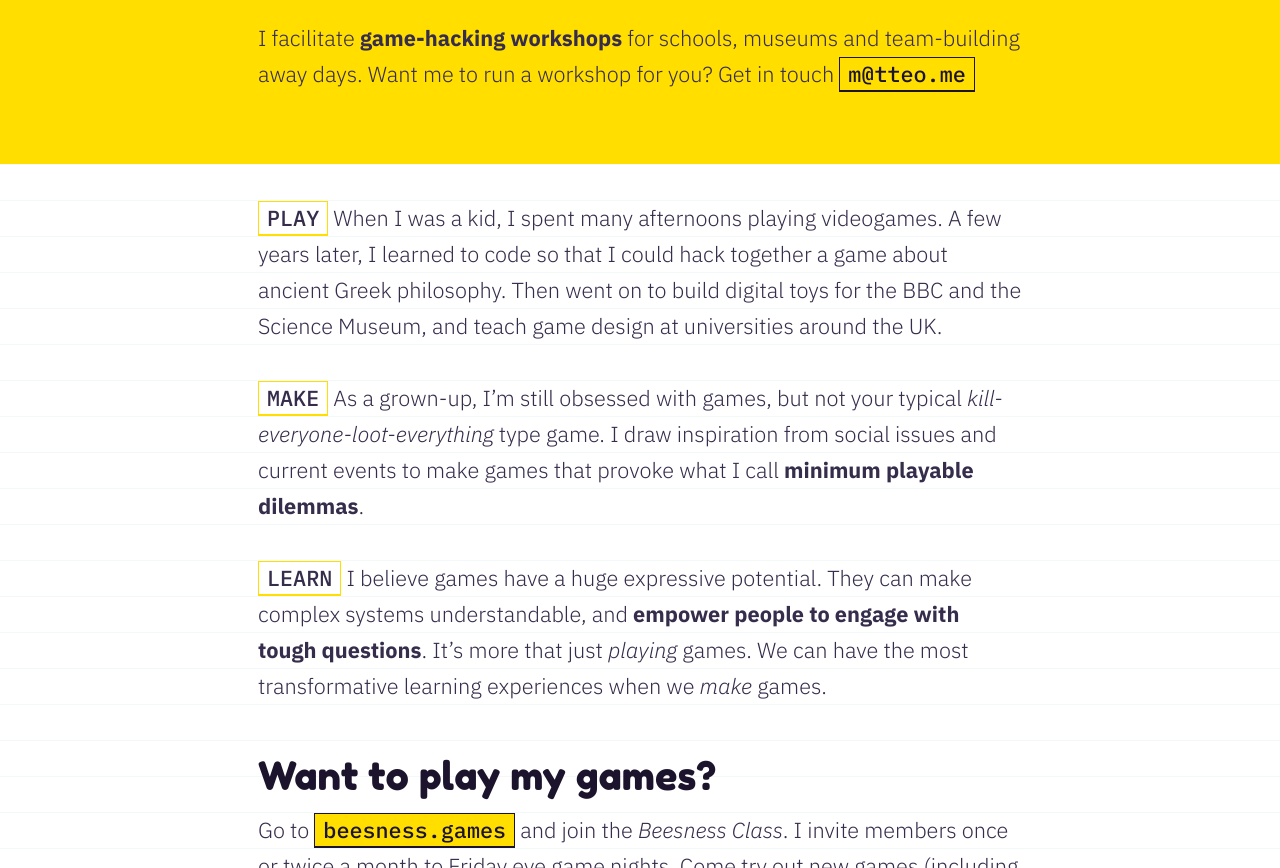
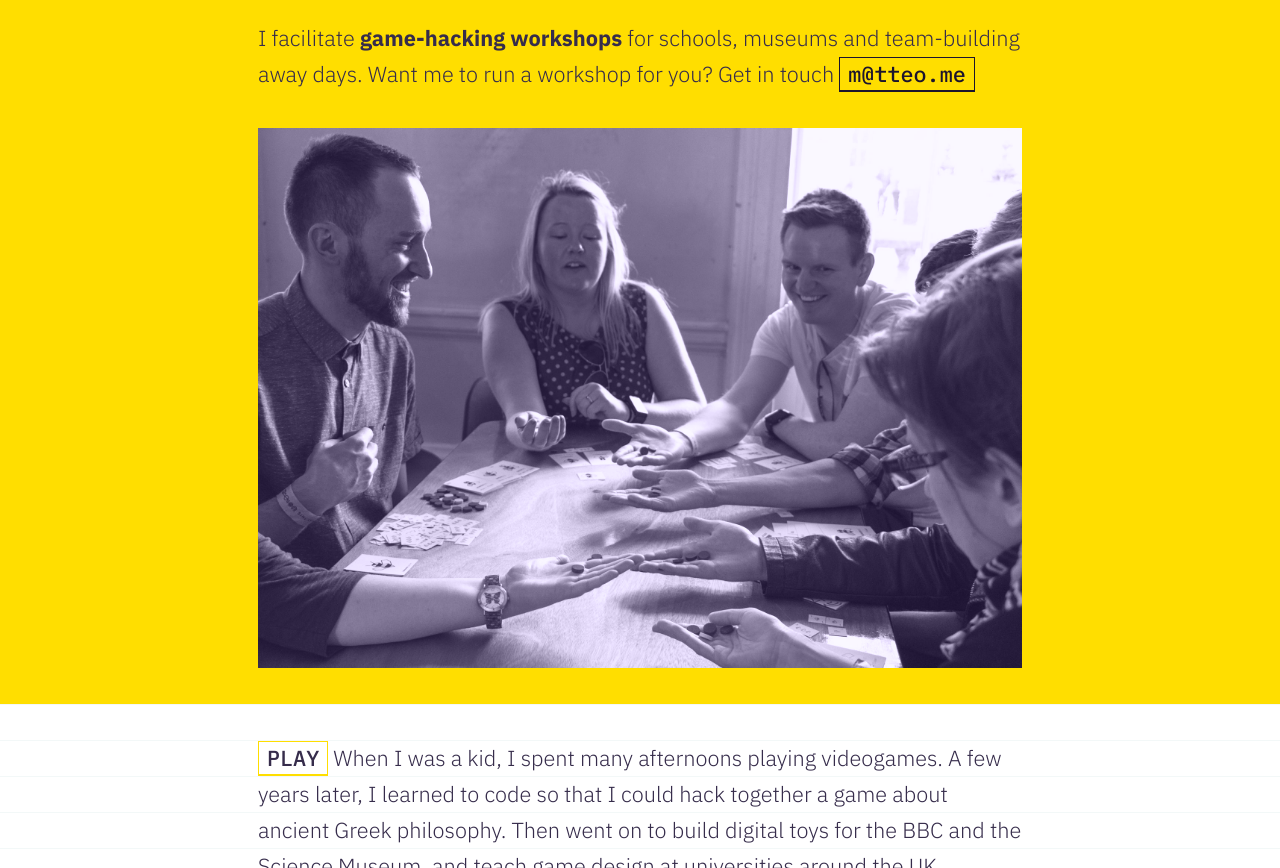
Before and after one commit to matteomenapace/ma.tteo.me, a website: page index.html in a window 1280 px wide. Shown: the part 520-1388 px from the top of the page. Drawn offline with Linux system fonts and the light colour scheme.

Commit message:
section image

```diff
--- a/_sass/_media-queries.scss
+++ b/_sass/_media-queries.scss
@@ -16,39 +16,14 @@ body
 	{
 		font-size: 13.3333333333333px; // p → 20px
 	}
-
-	/* h1
-	{
-		&:after
-		{
-		  width: $row * 3;
-		  height: $row * 3;
-		  top: -$row * 4;
-		}
-
-		&:hover
-		{
-			&:after
-			{
-				top: -$row * 1;
-			}
-		}
-	} */
 }
-
-/* @media (max-width: 719px)
-{
-	html {
-		font-size: 12px; // p → 18px
-	}
-} */
 
 @media (max-width: 599px)
 {
-
-	/* html {
-		font-size: 16px; // p → 24px
-	} */
+	.media-frame
+	{
+		height: $row*12;
+	}
 
 	h1 {
 		// font-size: 3.9375rem;
@@ -61,15 +36,6 @@ body
 		  height: $row * 3;
 		  top: -$row * 4;
 		}
-
-		&:hover
-		{
-			&:after
-			{
-				// top: -$row * 1;
-			}
-		}
-
 	}
 
 	h2 {
--- /dev/null
+++ b/_sass/_media.scss
@@ -0,0 +1,52 @@
+#beesness
+{
+  background-image: url('../assets/stalk-exchange.jpg');
+}
+
+.media-frame
+{
+  background-repeat: no-repeat;
+  background-size: cover;
+  background-position: top center;
+  height: $row*15;
+}
+
+
+.blend
+{
+  position: relative;
+  // filter: brightness(1.05) contrast(1.1);
+  // filter: brightness(.83) contrast(1.53);
+
+  /*img
+  {
+    -webkit-filter: grayscale(1);
+    filter: grayscale(1);
+  }*/
+
+  &:after
+  {
+    content: " ";
+    // mix-blend-mode: screen;
+    position: absolute;
+    top: 0;
+    left: 0;
+    right: 0;
+    bottom: 0;
+    pointer-events: none;
+    z-index: 3;
+    // opacity: 0.66666;
+  }
+
+  &.orange:after
+	{
+		background: $orange;
+		mix-blend-mode: hard-light;
+	}
+
+	&.blue:after
+	{
+		background: $clouds;
+		mix-blend-mode: color;
+	}
+}
--- a/_sass/_variables.scss
+++ b/_sass/_variables.scss
@@ -8,8 +8,8 @@
 
 $black: #000;
 $almost-black: #1a1a1a;
-$charcoal: #2A3333;
-$clouds: #4d4d4d;
+// $charcoal: #2A3333;
+// $clouds: #4d4d4d;
 $almost-white: rgb(243,248,248); // #eee;
 $white: #fff;
 
--- a/_sass/sassy.scss
+++ b/_sass/sassy.scss
@@ -5,4 +5,5 @@
 @import 'elements';
 @import 'section';
 @import 'surprise';
+@import 'media';
 @import 'media-queries';
--- a/index.html
+++ b/index.html
@@ -35,6 +35,8 @@
     <section>
       <p>I facilitate <b>game-hacking workshops</b> for schools, museums and team-building away days. Want me to run a workshop for you? Get in touch <a href="mailto:m@tteo.me?subject=Game%20making%20workshop&body=Hi%20Matteo%2C%20my%20name%20is">m@tteo.me</a></p>
 
+      <div class="media-frame blend blue" id="beesness"></div>
+
       <!-- <iframe src="https://www.youtube.com/embed/5LGOt0zfICM?start=16" frameborder="0" allow="accelerometer; autoplay; encrypted-media; gyroscope; picture-in-picture" allowfullscreen></iframe> -->
     </section>
 
```
Also changed, not shown: assets/stalk-exchange.jpg (added), css/sassy.css, 1 other file.
